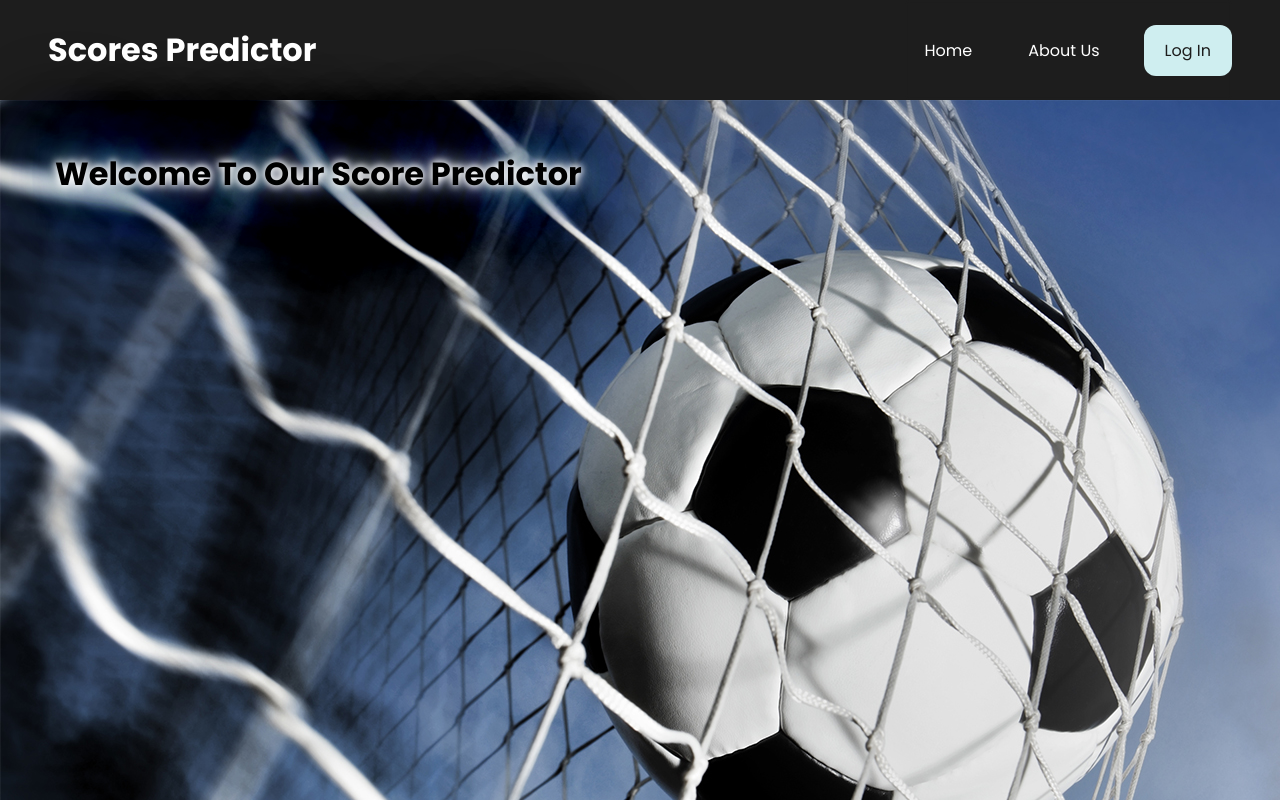
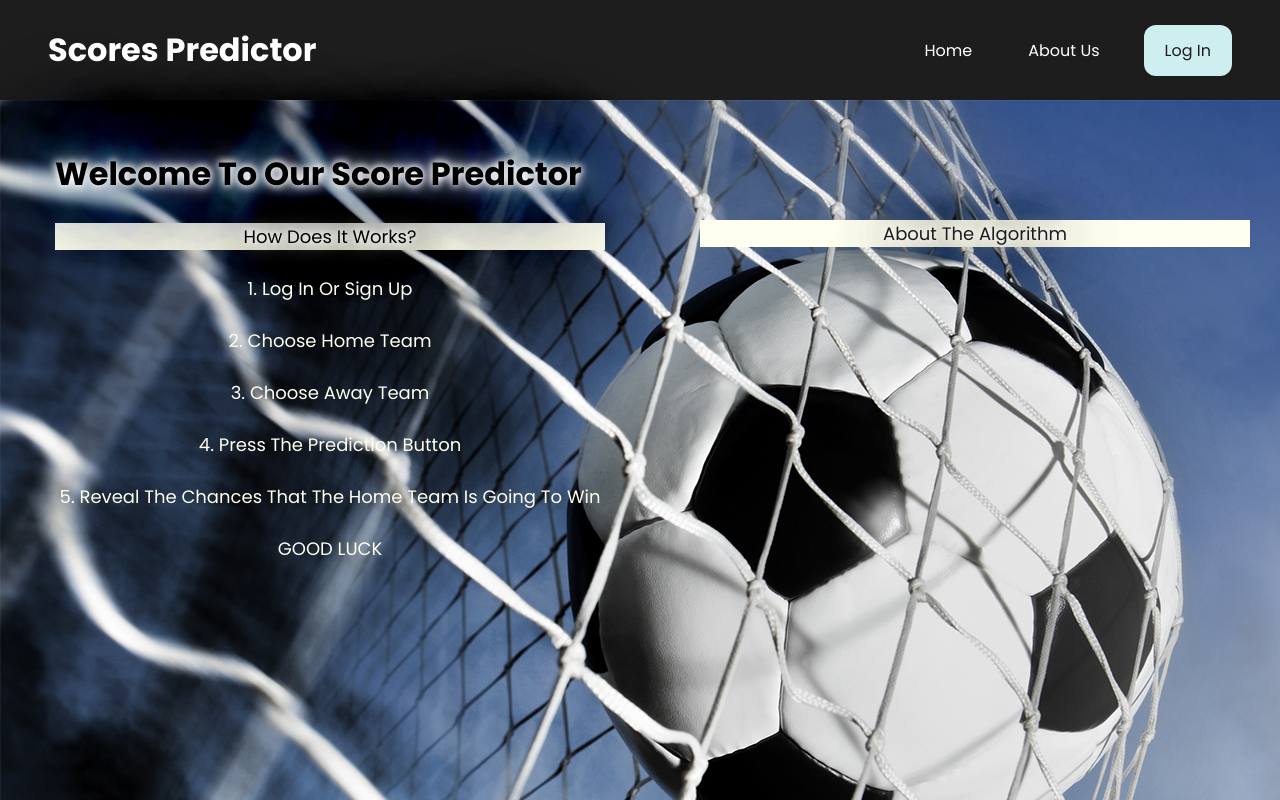
Before and after one commit to LironKarpassi/ScoresPredictor, a React (Create React App) app: page / in a window 1280 px wide. Built offline with nearby package versions, Linux system fonts and the light colour scheme; no server answers.

Commit message:
almostfinal

```diff
--- a/src/pages/AboutUs.js
+++ b/src/pages/AboutUs.js
@@ -14,7 +14,7 @@ const AboutUs = () => {
                 <div className="Photo"></div>
                     <div className="AboutMember"><h2>Itzhaki Ido</h2>
                     <li className="details">25 Years Old</li>
-                    <li className="details">Favorite Football Group:Chelsea</li></div>
+                    <li className="details">Favorite Football Group: Chelsea</li></div>
                 </div>
                 <div className="Michal">
                 <div className="Photo">
--- a/src/pages/Home.js
+++ b/src/pages/Home.js
@@ -4,7 +4,18 @@ import './HomePage.css';
 const Home = () => {
 return (
 <div className="Homebackground">
-    <div className="info"><h1>Welcome To Our Score Predictor</h1></div>
+    <div className="info"><h1>Welcome To Our Score Predictor</h1> <br/>
+    <p className="titleofdesc">How Does It Works?</p><br/>
+    <p className="desc">1. Log In Or Sign Up</p><br/>
+    <p className="desc">2. Choose Home Team</p><br/>
+    <p className="desc">3. Choose Away Team</p><br/>
+    <p className="desc">4. Press The Prediction Button</p><br/>
+    <p className="desc">5. Reveal The Chances That The Home Team Is Going To Win</p><br/>
+    <p className="desc">GOOD LUCK</p><br/>
+    </div>
+    <div className="AboutTheAlgo">
+    <p className="titleofdesc">About The Algorithm</p><br/>
+    </div>
 </div>
 )
 };
--- a/src/pages/HomePage.css
+++ b/src/pages/HomePage.css
@@ -5,7 +5,6 @@
 }
 
 .info{
-
     width: 550px;
     height: 400px;
     position:absolute;
@@ -23,3 +22,39 @@
         0 0 102px #16537e,
         0 0 151px #16537e;
   }
+
+.desc{
+    color: ivory;
+    text-shadow: none;
+    font-size: large;
+    text-align: center;
+
+}
+
+.titleofdesc{
+    background-color: none;
+    text-align: center;
+    background-color: ivory;
+    font-size: xx-large;
+    text-shadow:
+    0 0 7px #fff,
+    0 0 10px #fff,
+    0 0 21px #fff,
+    0 0 42px #010f1a,
+    0 0 82px #010f1a,
+    0 0 92px #010f1a,
+    0 0 102px #010f1a,
+    0 0 151px #010f1a;
+    font-size: large;
+
+}
+
+.AboutTheAlgo{
+    width: 550px;
+    height: 200px;
+    position:absolute;
+    left: 700px ;
+    top: 220px;
+    bottom: 5px;
+
+}
--- a/src/pages/Login.css
+++ b/src/pages/Login.css
@@ -3,8 +3,13 @@
     flex-direction: column;
     align-items: center;
     font-size: 35px;
+}
+
+p{
+	font-size: large;
 
 }
+
 .loginbutton{
     box-shadow:inset 0px 1px 0px 0px #ffffff;
 	background:linear-gradient(to bottom, #f9f9f9 5%, #e9e9e9 100%);
@@ -20,6 +25,7 @@
 	padding:6px 24px;
 	text-decoration:none;
 	text-shadow:0px 1px 0px #ffffff;;
+	margin-left: 15px;
 }
 .loginbutton:hover {
 	background:linear-gradient(to bottom, #e9e9e9 5%, #f9f9f9 100%);
--- a/src/pages/LoginPage.js
+++ b/src/pages/LoginPage.js
@@ -13,9 +13,8 @@ export default function Login() {
       alert(error.message);
    });
   }
+return(
 
-
-  return(
     <div className="login-wrapper">
       <h3>Please Log In</h3>
       <form>
@@ -33,5 +32,6 @@ export default function Login() {
         </div>
       </form>
     </div>
-  )
+ );
+
 }
--- a/src/pages/PopUp.js
+++ b/src/pages/PopUp.js
@@ -1,10 +1,10 @@
 import React from "react";
 import "./PopUp.css";
-const Popup = props => {
+const Popup = (props) => {
   return (
     <div className="popup-box">
       <div className="box">
-        <span className="close-icon" onClick={props.handleClose}>x</span>
+        <div className="close-icon" onClick={props.handleClose}>x</div>
         {props.content}
       </div>
     </div>
--- a/src/pages/ScorePredictor.js
+++ b/src/pages/ScorePredictor.js
@@ -16,25 +16,58 @@ const ScorePredictor = () => {
     setOptionValue1(e.target.value);
   };
   const [isOpen, setIsOpen] = useState(false);
-  const [isLoading, setIsLoading] = useState(true);
+  const [isLoading, setIsLoading] = useState(false);
+
+  const [result, setResult] = useState("");
+
   const togglePopup = () => {
-    setIsOpen(!isOpen);
+    setIsOpen(false);
+    setIsLoading(false);
   };
-  const getData = () => {
+  const getData = async () => {
 
-    setTimeout(() => setIsOpen(true), 1000);
-    setTimeout(() => setIsLoading(true), 1000);
+    if(optionValue === "Click to see options" || optionValue1 === "Click to see options"
+    || optionValue1 === ""  || optionValue === "") {
+      alert('Please select a team.');
+      return;
+    }
+    else if(optionValue1 === optionValue) {
+      alert('Cannot select same team.');
+      return;
+    }
 
-    setTimeout(() => fetch("https://jsonplaceholder.typicode.com/posts")
+    setIsLoading(true);
+
+    setTimeout(() => fetch("https://f5g8f09fqf.execute-api.us-east-1.amazonaws.com/beta", {
+      method: "POST",
+      headers: {
+        "Content-Type": "application/json",
+      },
+      body: JSON.stringify({
+        home_team: optionValue,
+        away_team: optionValue1,
+      }),
+    })
       .then((response) => response.json())
       .then((json) => {
-      console.log(json);
+
+        if(json.statusCode === 200) {
+          setResult(json.body)
+
+        }
+        else {
+          setResult("Error: Can't get information from server.");
+        }
+
+      })
+      .then(() => {
         setIsLoading(false);
+          setIsOpen(true);
       })
       .catch((err) => {
         setIsLoading(false);
         console.log(err);
-    }), 5000)
+      }), 5000);
   };
 
   return (
@@ -42,7 +75,7 @@ const ScorePredictor = () => {
       <h1>Which Teams Are You Insterested To Predict?</h1>
       <div className="group1">
         <Dropdown formLabel="Choose Home Team" onChange={handleSelect}>
-          <Option selected value="Click to see options" />
+          <Option value="Click to see options" />
           <Option value="Sunderland" />
           <Option value="Chelsea" />
           <Option value="Wolverhampton Wanderers" />
@@ -69,7 +102,7 @@ const ScorePredictor = () => {
       <div className="vs">VS</div>
       <div className="group2">
         <Dropdown formLabel="Choose Away Team" onChange={handleSelect1}>
-          <Option selected value="Click to see options" />
+          <Option value="Click to see options" />
           <Option value="Sunderland" />
           <Option value="Chelsea" />
           <Option value="Wolverhampton Wanderers" />
@@ -94,25 +127,27 @@ const ScorePredictor = () => {
         <p>You selected {optionValue1} </p>
       </div>
       <span className="submit" onClick={getData}>
-      {isLoading && isOpen ? (
-          <PreLoaded />
-        ) :
-          isOpen ? (
+        {isLoading === true ? <PreLoaded /> : "Lets Predict The Score"}
+      </span>
+
+      {isOpen === true && (
         <Popup
           content={
-                <>
+            <React.Fragment>
+            {result.startsWith("Error") ? <b><h1 className="TitleOfRES">{result}</h1></b> : (
+              <React.Fragment>
               <b>
-                    <h1>And The Resaults Are...</h1>
+                <h1 className="TitleOfRES"> Our Algorithm Predict That</h1>
               </b>
-                  <p>blablabla</p>
-                </>
+              <p>There Is A {result.substring(1).substring(0, result.length-2)}</p> <br />
+              <p>That The Home Team Is Going To Win</p>
+              </React.Fragment>
+              )}
+            </React.Fragment>
             }
           handleClose={togglePopup}
         />
-          )
-         : 'Lets predict the result'}
-      </span>
-
+      )}
     </div>
   );
 };
--- a/src/pages/Scorepredictor.css
+++ b/src/pages/Scorepredictor.css
@@ -40,3 +40,7 @@
     top: -60px;
     cursor: pointer;
 }
+
+.TitleOfRES{
+    text-align: center;
+}
```
Also changed, not shown: src/pages/images/Lironp.png. Lines whose indentation alone changed are shown as unchanged.
